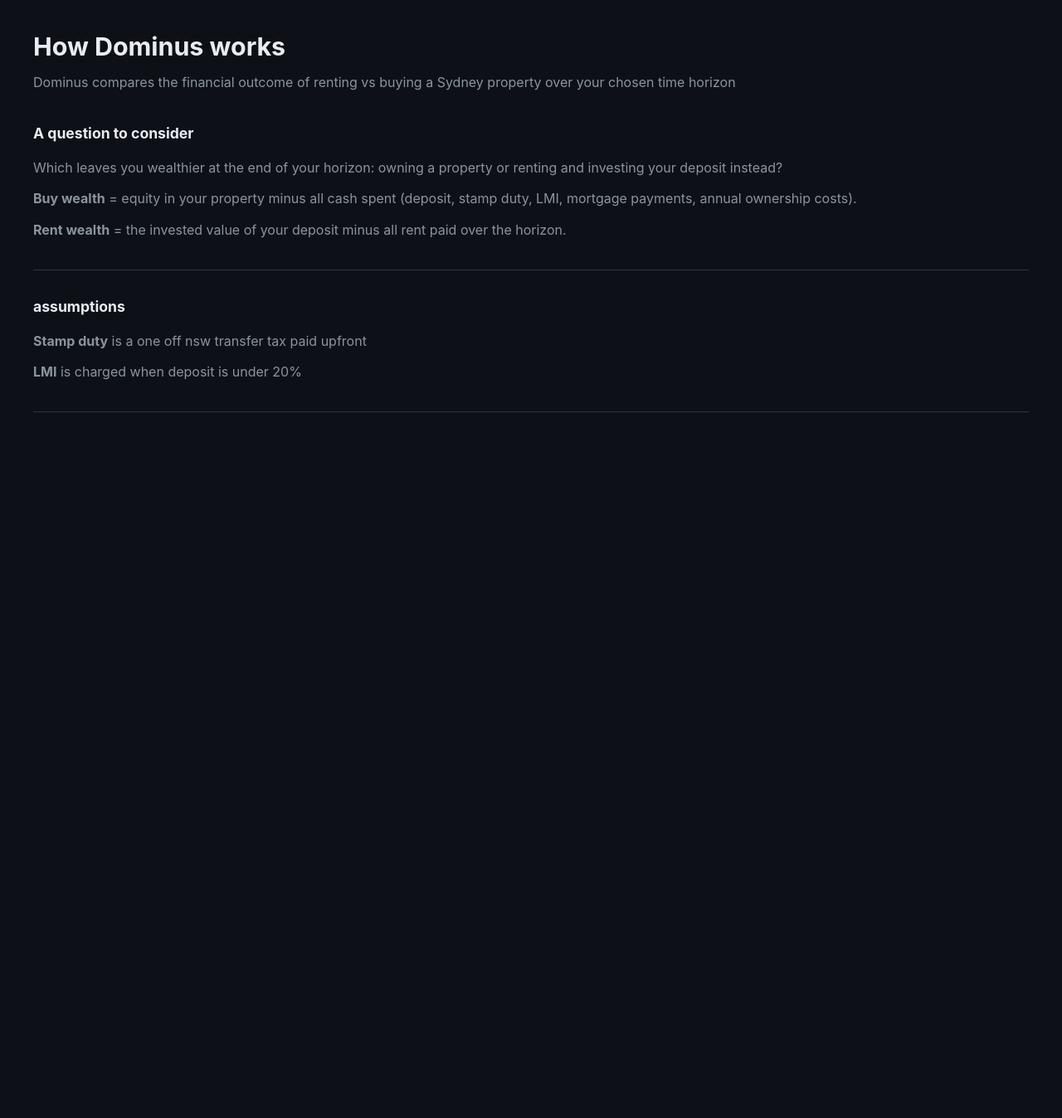
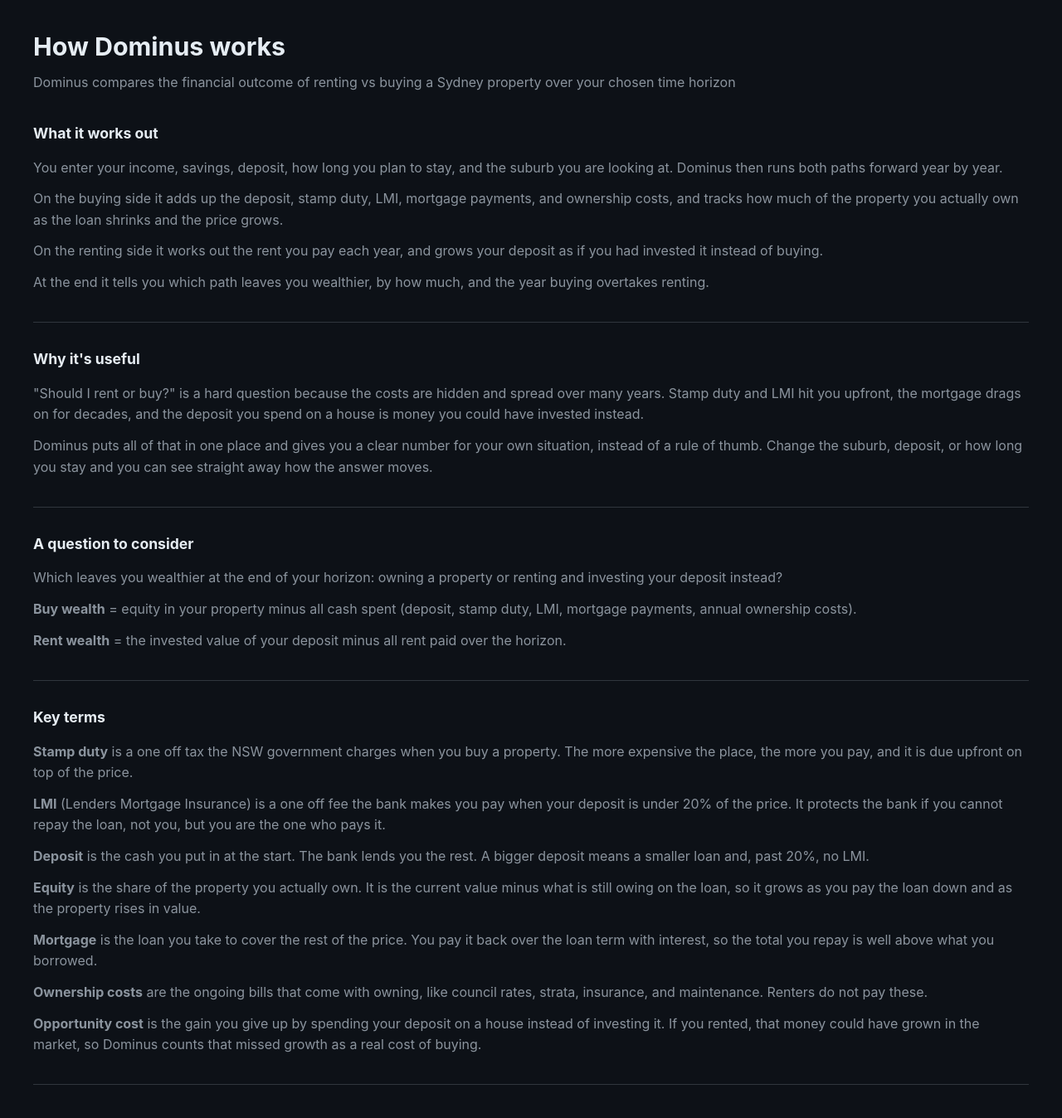
Before and after one commit to sz-747/housing-calc, a Flask app: page /learn in a window 1280 px wide. Shown: the part 49-1397 px from the top of the page at 83% size. Before the commit the page ends 546 px from the top, so only its background shows below. Run offline with Flask 3, Linux system fonts and the light colour scheme.

Commit message:
update learn page

```diff
--- a/templates/learn.html
+++ b/templates/learn.html
@@ -7,6 +7,42 @@ block content %}
   Dominus compares the financial outcome of renting vs buying a Sydney property
   over your chosen time horizon
 </p>
+
+<section class="panel">
+  <h2>What it works out</h2>
+  <p>
+    You enter your income, savings, deposit, how long you plan to stay, and the
+    suburb you are looking at. Dominus then runs both paths forward year by year.
+  </p>
+  <p>
+    On the buying side it adds up the deposit, stamp duty, LMI, mortgage
+    payments, and ownership costs, and tracks how much of the property you
+    actually own as the loan shrinks and the price grows.
+  </p>
+  <p>
+    On the renting side it works out the rent you pay each year, and grows your
+    deposit as if you had invested it instead of buying.
+  </p>
+  <p>
+    At the end it tells you which path leaves you wealthier, by how much, and the
+    year buying overtakes renting.
+  </p>
+</section>
+
+<section class="panel">
+  <h2>Why it's useful</h2>
+  <p>
+    "Should I rent or buy?" is a hard question because the costs are hidden and
+    spread over many years. Stamp duty and LMI hit you upfront, the mortgage
+    drags on for decades, and the deposit you spend on a house is money you could
+    have invested instead.
+  </p>
+  <p>
+    Dominus puts all of that in one place and gives you a clear number for your
+    own situation, instead of a rule of thumb. Change the suburb, deposit, or how
+    long you stay and you can see straight away how the answer moves.
+  </p>
+</section>
 
 <section class="panel">
   <h2>A question to consider</h2>
@@ -25,9 +61,42 @@ block content %}
 </section>
 
 <section class="panel">
-  <h2>assumptions</h2>
-  <p><strong>Stamp duty</strong> is a one off nsw transfer tax paid upfront</p>
-  <p><strong>LMI</strong> is charged when deposit is under 20%</p>
+  <h2>Key terms</h2>
+  <p>
+    <strong>Stamp duty</strong> is a one off tax the NSW government charges when
+    you buy a property. The more expensive the place, the more you pay, and it is
+    due upfront on top of the price.
+  </p>
+  <p>
+    <strong>LMI</strong> (Lenders Mortgage Insurance) is a one off fee the bank
+    makes you pay when your deposit is under 20% of the price. It protects the
+    bank if you cannot repay the loan, not you, but you are the one who pays it.
+  </p>
+  <p>
+    <strong>Deposit</strong> is the cash you put in at the start. The bank lends
+    you the rest. A bigger deposit means a smaller loan and, past 20%, no LMI.
+  </p>
+  <p>
+    <strong>Equity</strong> is the share of the property you actually own. It is
+    the current value minus what is still owing on the loan, so it grows as you
+    pay the loan down and as the property rises in value.
+  </p>
+  <p>
+    <strong>Mortgage</strong> is the loan you take to cover the rest of the price.
+    You pay it back over the loan term with interest, so the total you repay is
+    well above what you borrowed.
+  </p>
+  <p>
+    <strong>Ownership costs</strong> are the ongoing bills that come with owning,
+    like council rates, strata, insurance, and maintenance. Renters do not pay
+    these.
+  </p>
+  <p>
+    <strong>Opportunity cost</strong> is the gain you give up by spending your
+    deposit on a house instead of investing it. If you rented, that money could
+    have grown in the market, so Dominus counts that missed growth as a real cost
+    of buying.
+  </p>
 </section>
 
 {% endblock %}
--- a/templates/scenarios.html
+++ b/templates/scenarios.html
@@ -4,6 +4,7 @@
 <h1>Saved scenarios</h1>
 <p>Comparisons you've run. Stored locally in saved_scenarios.json.</p>
 
+<section class="panel">
 {% if scenarios %} {% for s in scenarios %}
 <div class="scenario">
   <div>
@@ -41,4 +42,6 @@
   No saved scenarios yet.
   <a href="{{ url_for('home') }}">Run a comparison</a> to get started.
 </p>
-{% endif %} {% endblock %}
+{% endif %}
+</section>
+{% endblock %}
```
